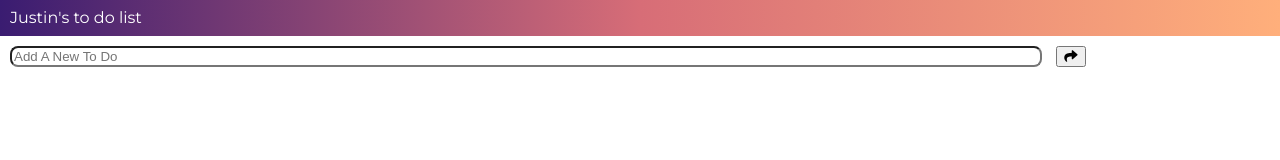
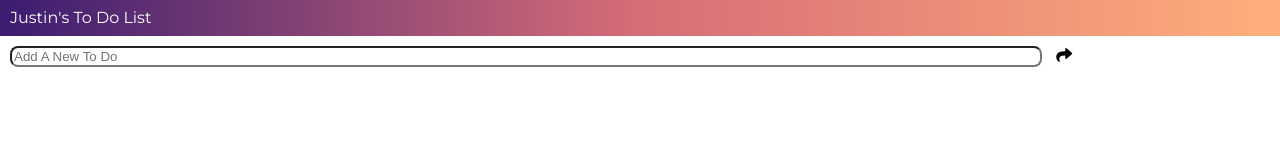
Before and after one commit to justinkook/simpletodolist, a website: page public/index.html in a window 1280 px wide. Drawn offline with nearby package versions, Linux system fonts and the light colour scheme; no server answers.

Commit message:
delete submit button

```diff
--- a/public/index.html
+++ b/public/index.html
@@ -14,11 +14,11 @@
 </head>
 
 <body>
-  <nav class="truncate"><h1>Justin's to do list</h1></nav>
+  <nav class="truncate"><h1>Justin's To Do List</h1></nav>
   <div class="wrapper rounded-gradiant">
     <form role="form">
       <input text="text" id="new-todo-text" class="rounded-gradiant" placeholder="Add A New To Do">
-      <button type="submit" class="add-new-todo submit"><i class="fas fa-share"></i></button>
+      <i type="submit" class="fas fa-share add-new-todo submit"></i>
     </form>
     <div id="todos">
     </div>
```
